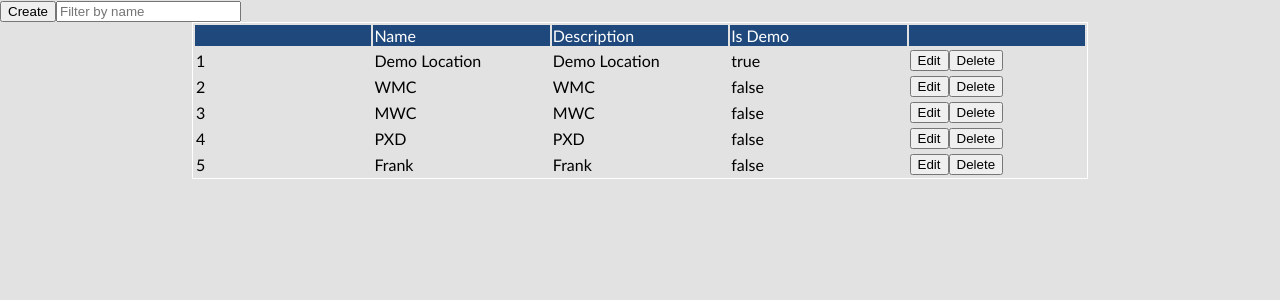
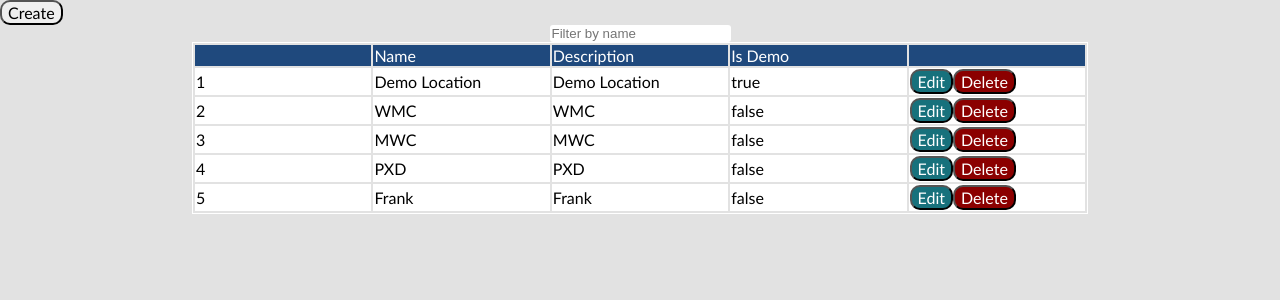
Before and after one commit to cstn122/react, a React (Create React App) app in the folder 99-exam/: page / in a window 1280 px wide. Shown: the top 300 px of the page. Built offline with nearby package versions, Linux system fonts and the light colour scheme; a web font is replaced by a local one.

Commit message:
add code

```diff
--- a/99-exam/src/App.js
+++ b/99-exam/src/App.js
@@ -3,6 +3,7 @@ import List from "./components/List/List";
 import Create from "./components/Create/Create";
 import Update from "./components/Update/Update";
 import Context from "./Context/Context";
+import Button from "./components/UI/Button";
 
 const App = () => {
   const DUMMY_ITEMS = [
@@ -60,12 +61,17 @@ const App = () => {
 
   const createItemHandler = () => {
     console.log("create!");
-    setCreateDialog(() => <Create onCancel={cancelHandler} />);
+    setCreateDialog(() => <Create onCancel={cancelHandler} onSaveData={saveDataHandler} />);
   };
 
   const updateItemHandler = () => {
     console.log("update!");
-    setUpdateDialog(() => <Update onCancel={cancelHandler}/>);
+    setUpdateDialog(() => <Update onCancel={cancelHandler} />);
+  };
+
+  const saveDataHandler = (enteredData) => {
+    console.log('saving...');
+    setfilteredData([...filteredData, enteredData]);
   };
 
   const cancelHandler = () => {
@@ -73,18 +79,25 @@ const App = () => {
   };
 
   return (
-    <Context.Provider>
+    <>
       {createDialog}
       {updateDialog}
-      <button onClick={createItemHandler}>Create</button>
+      <Button onClick={createItemHandler}>Create</Button>
       <input
         type="text"
         value={filter}
         onChange={filterChangeHandler}
         placeholder="Filter by name"
+        style={{
+          margin: 'auto',
+          textAlign: 'left',
+          borderRadius: '3px',
+          border: 'none',
+          display: 'block'
+        }}
       />
-      <List data={filteredData} onUpdate={updateItemHandler} />
-    </Context.Provider>
+      <List data={filteredData} />
+    </>
   );
 };
 
--- a/99-exam/src/components/Create/Create.js
+++ b/99-exam/src/components/Create/Create.js
@@ -1,17 +1,52 @@
 import React, { useState } from "react";
 import classes from "./Create.module.css";
-import Card from "../UI/Card";
 
 const Create = (props) => {
+  const [enteredName, setEnteredName] = useState("");
+  const [enteredDescription, setEnteredDescription] = useState("");
 
+  const nameChangeHandler = (event) => {
+    setEnteredName(() => event.target.value);
+  };
+
+  const descriptionChangeHandler = (event) => {
+    setEnteredDescription(() => event.target.value);
+  };
+
+  const submitHandler = (event) => {
+    event.preventDefault();
+    const enteredData = {
+      id: Math.random(),
+      name: enteredName,
+      description: enteredDescription,
+      is_demo: '',
+    }
+    console.log('submitted! ', enteredData);
+    props.onSaveData(enteredData);
+  };
+
+  const cancelHandler = (event) => {
+    event.preventDefault();
+    console.log('cancelled!');
+    props.onCancel(true);
+  };
 
   return (
-    <Card
-      title="Create"
-      defaultName=""
-      defaultDescription=""
-      onCancel={props.onCancel}
-    />
+    <form className={classes.form} onSubmit={submitHandler}>
+      <h3>Create</h3>
+      <label>Name</label>
+      <input
+        value={enteredName}
+        onChange={nameChangeHandler}
+      />
+      <label>Description</label>
+      <input
+        value={enteredDescription}
+        onChange={descriptionChangeHandler}
+      />
+      <button onClick={cancelHandler}>Cancel</button>
+      <button type="submit">Save</button>
+    </form>
   );
 };
 
--- a/99-exam/src/components/Create/Create.module.css
+++ b/99-exam/src/components/Create/Create.module.css
@@ -0,0 +1,19 @@
+.form {
+    width: 40rem;
+    border-radius: 0.5rem;
+    margin: auto;
+    margin-top: 1rem;
+    padding: 1rem;
+    background-color: rgb(31, 73, 125);
+    box-shadow: 0 1px 8px rgba(0, 0, 0, 0.25);
+}
+.form h3 {
+    color: white;
+}
+.form label {
+    color: white;
+}
+
+.form input {
+    border-radius: 0.5rem;
+}
--- a/99-exam/src/components/List/Item.js
+++ b/99-exam/src/components/List/Item.js
@@ -1,24 +1,18 @@
-import React from "react";
+import React, { useState } from "react";
 import classes from "./Item.module.css";
 import Button from "../UI/Button";
 
 const Item = (item) => {
 
-
-  const editItemHandler = () => {};
-
-  const deleteItemHandler = () => {};
-
   return (
     <tr className={classes.item}>
-      {/* <th scope="row">{item.key}</th> */}
       <td>{item.id}</td>
       <td>{item.name}</td>
       <td>{item.description}</td>
       <td>{item.is_demo.toString()}</td>
       <td>
-        <button onClick={editItemHandler}>Edit</button>
-        <button onClick={deleteItemHandler}>Delete</button>
+        <Button onUpdate={item.onClick} classes={classes.edit}>Edit</Button>
+        <Button onDelete={item.onClick} classes={classes.delete}>Delete</Button>
       </td>
     </tr>
   );
--- a/99-exam/src/components/List/Item.module.css
+++ b/99-exam/src/components/List/Item.module.css
@@ -1,3 +1,36 @@
-.item {
+.item {}
+
+.edit {
+    color: white;
+    background-color: rgb(23, 113, 124);
+}
+
+.edit :hover,
+.edit :active {
+    background-color: rgb(9, 43, 48);
+    border-color: rgb(9, 43, 48);
 
 }
+
+.edit:focus {
+    outline: none;
+}
+
+.delete {
+    font: inherit;
+    font-size: 1rem;
+    cursor: pointer;
+    border-radius: 10px;
+    color: white;
+    background-color: darkred;
+}
+
+.delete :hover,
+.delete :active {
+    background-color: rgb(113, 0, 0);
+    border-color: rgb(113, 0, 0);
+}
+
+.delete:focus {
+    outline: none;
+}
--- a/99-exam/src/components/List/List.js
+++ b/99-exam/src/components/List/List.js
@@ -2,17 +2,33 @@ import React, { useState, useReducer } from "react";
 import classes from "./List.module.css";
 import Item from "./Item";
 
-// const buttonReducer = (state, action) => {
-//   switch (action.type) {
-//     case "CREATE_ITEM":
+const reducer = (state, action) => {
+  switch (action.type) {
+    case "CREATE_ITEM":
+      return {};
 
-//     case "EDIT_ITEM":
+    case "EDIT_ITEM":
+      return {};
 
-//     case 'DELETE_ITEM':
-//   }
-// };
+    case 'DELETE_ITEM':
+      return {};
+
+    default:
+      return {};
+  }
+};
+
 
 const List = ({ data }) => {
+  const [state, dispatch] = useReducer(reducer, { id: '', name: '', description: '', is_demo: '' });
+
+  const updateHandler = () => {
+    dispatch({ type: 'EDIT_ITEM', })
+  };
+
+  const deleteHandler = () => {
+
+  };
 
   return (
     <table className={classes.table}>
@@ -31,6 +47,8 @@ const List = ({ data }) => {
             name={item.name}
             description={item.description}
             is_demo={item.is_demo}
+            onUpdate={updateHandler}
+            onDelete={deleteHandler}
           />
         ))}
       </tbody>
--- a/99-exam/src/components/List/List.module.css
+++ b/99-exam/src/components/List/List.module.css
@@ -14,5 +14,5 @@
 
 .table td {
     color: black;
-
+    background-color: white;
 }
--- a/99-exam/src/components/UI/Button.js
+++ b/99-exam/src/components/UI/Button.js
@@ -4,10 +4,11 @@ import classes from "./Button.module.css";
 const Button = (props) => {
   return (
     <button
-      className={classes.button}
-      placeholder={props.placeholder}
+      className={`${classes.button} ${props.classes}`}
       onClick={props.onClick}
-    ></button>
+    >
+      {props.children}
+    </button>
   );
 };
 
--- a/99-exam/src/components/UI/Button.module.css
+++ b/99-exam/src/components/UI/Button.module.css
@@ -1,3 +1,18 @@
 .button {
     border-radius: 5px;
 }
+.button {
+    font: inherit;
+    font-size: 1rem;
+    cursor: pointer;
+    border-radius: 10px;
+}
+
+.button :hover,
+.button :active {
+
+}
+
+.button:focus {
+    outline: none;
+}
--- a/99-exam/src/components/UI/Card.js
+++ b/99-exam/src/components/UI/Card.js
@@ -23,7 +23,7 @@ const Card = (props) => {
     };
 
   return (
-    <form className={classes.card} onSubmit={submitHandler}>
+    <form className={`${classes.card} ${props.classes}`} onSubmit={submitHandler}>
       <h3>{props.title}</h3>
       <label>Name</label>
       <input
--- a/99-exam/src/components/Update/Update.js
+++ b/99-exam/src/components/Update/Update.js
@@ -1,9 +1,53 @@
-import React from "react";
-import classes from './Update.module.css';
-import Card from "../UI/Card";
+import React, { useState } from "react";
+import classes from "./Update.module.css";
 
-const Update = (props) => {
-  return <Card title="Update" defaultName="" defaultDescription=""></Card>;
+const Create = (props) => {
+  const [enteredName, setEnteredName] = useState("");
+  const [enteredDescription, setEnteredDescription] = useState("");
+
+  const nameChangeHandler = (event) => {
+    setEnteredName(() => event.target.value);
+  };
+
+  const descriptionChangeHandler = (event) => {
+    setEnteredDescription(() => event.target.value);
+  };
+
+  const submitHandler = (event) => {
+    event.preventDefault();
+    const enteredData = {
+      id: Math.random(),
+      name: enteredName,
+      description: enteredDescription,
+      is_demo: '',
+    }
+    console.log('submitted! ', enteredData);
+    props.onSaveData(enteredData);
+  };
+
+  const cancelHandler = (event) => {
+    event.preventDefault();
+    console.log('cancelled!');
+    props.onCancel(true);
+  };
+
+  return (
+    <form className={classes.form} onSubmit={submitHandler}>
+      <h3>Update</h3>
+      <label>Name</label>
+      <input
+        value={enteredName}
+        onChange={nameChangeHandler}
+      />
+      <label>Description</label>
+      <input
+        value={enteredDescription}
+        onChange={descriptionChangeHandler}
+      />
+      <button onClick={cancelHandler}>Cancel</button>
+      <button type="submit">Save</button>
+    </form>
+  );
 };
 
-export default Update;
+export default Create;
```
Also changed, not shown: 1 other file (tests, documents, lock files or other folders).
